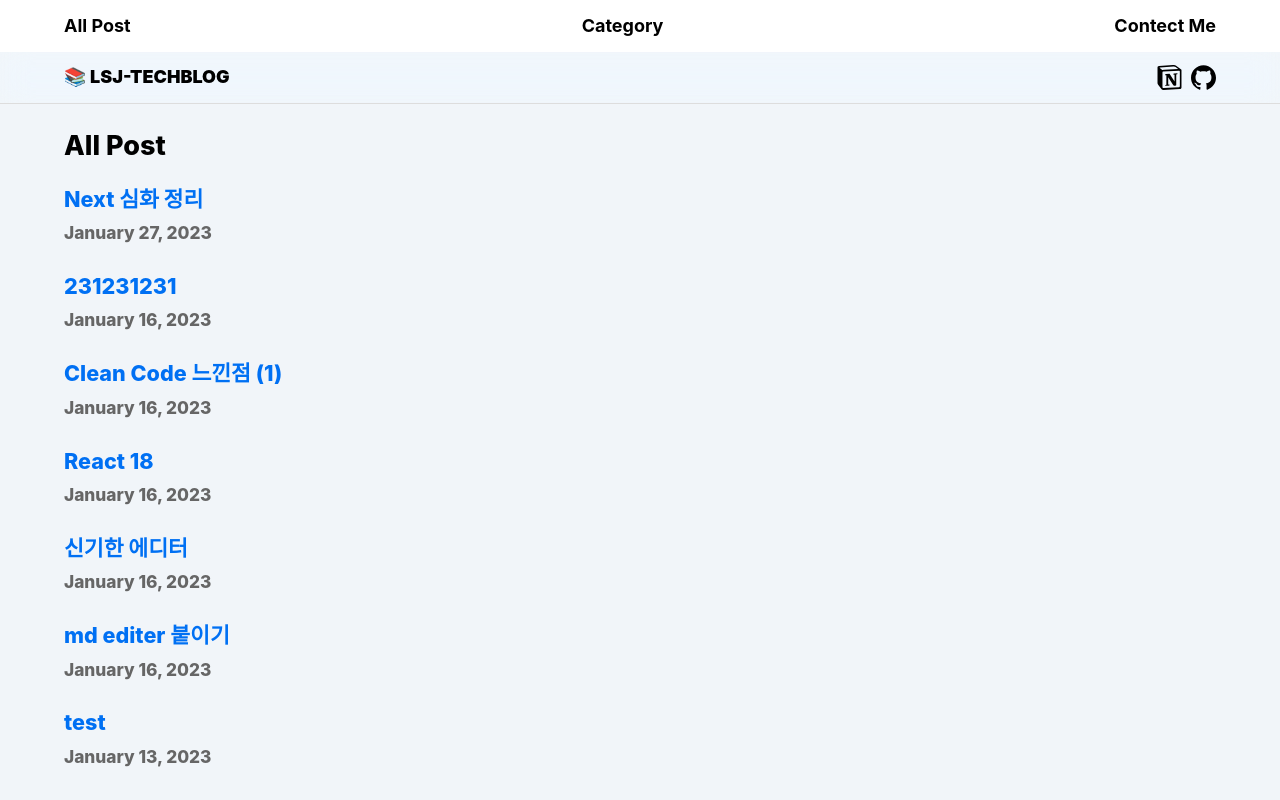
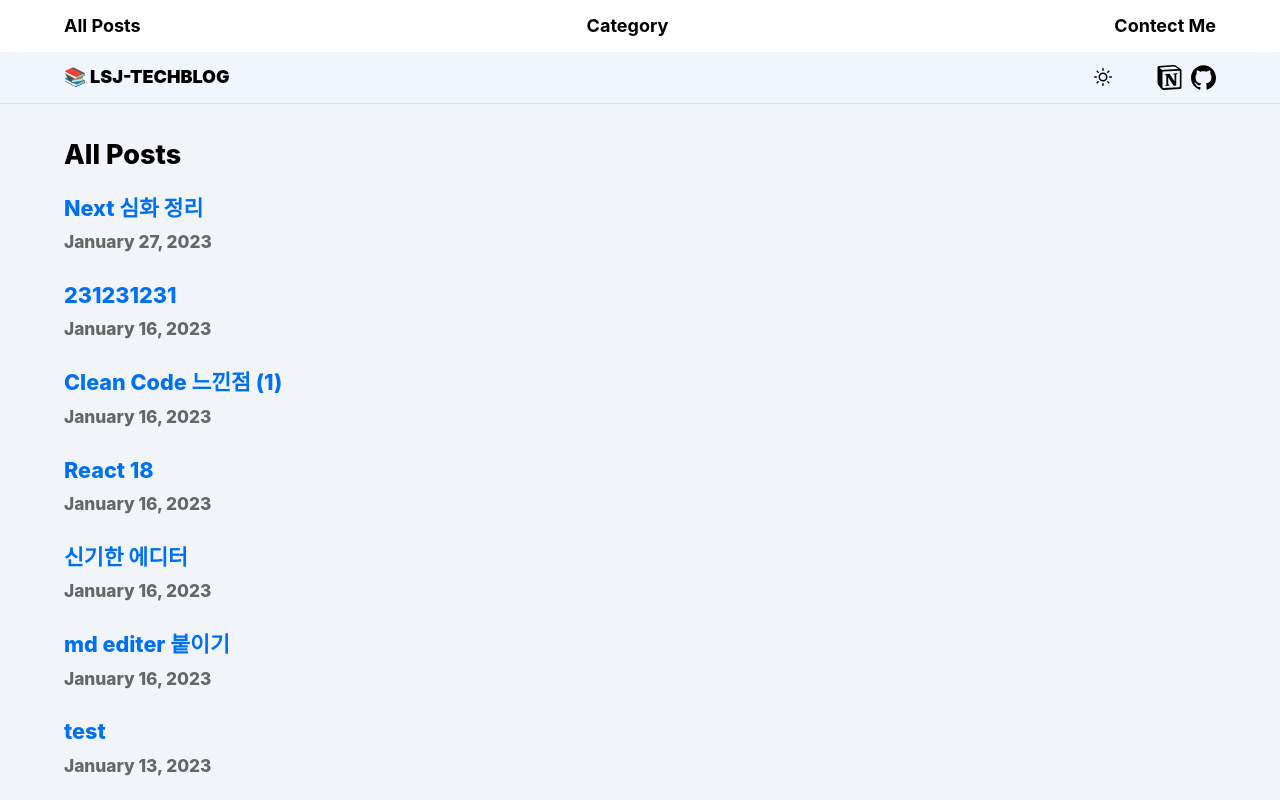
Before and after one commit to LeeSeungjae00/lsj-tech-blog, a Next.js app: page / in a window 1280 px wide. Shown: the top 800 px of the page. Built offline with nearby package versions, Linux system fonts and the light colour scheme.

Commit message:
:lipstick: Update the UI
dark 모드 적용

```diff
--- a/components/Header.js
+++ b/components/Header.js
@@ -1,8 +1,15 @@
 import React, { useCallback, useEffect, useState } from 'react'
 import styled from '@emotion/styled'
 import { SiGithub, SiNotion } from 'react-icons/si'
+import { FiSun, FiMoon } from 'react-icons/fi'
 
-export default function Header({ theme }) {
+export default function Header() {
+  const [theme, setTheme] = useState('light')
+  const [isSticky, setIsSticky] = useState(false)
+
+  useEffect(() => {
+    localStorage.getItem('theme') === 'dark' ? setTheme('dark') : setTheme('light')
+  }, [])
 
   useEffect(() => {
     window.addEventListener('scroll', onScroll, { passive: true })
@@ -12,7 +19,17 @@ export default function Header({ theme }) {
     }
   }, [])
 
-  const [isSticky, setIsSticky] = useState(false)
+  useEffect(() => {
+    if (theme === 'dark') {
+      document.querySelector('body').classList.add('dark')
+    } else {
+      document.querySelector('body').classList.remove('dark')
+    }
+
+    return () => {
+    }
+  }, [theme])
+
   const onScroll = useCallback((event) => {
     const { scrollY } = window
     if (scrollY < 52) {
@@ -22,24 +39,39 @@ export default function Header({ theme }) {
     }
   })
 
+  const handleClick = () => {
+    const theme = localStorage.getItem('theme')
+    if (theme === 'dark') {
+      localStorage.setItem('theme', 'light')
+      setTheme('light')
+    } else {
+      localStorage.setItem('theme', 'dark')
+      setTheme('dark')
+    }
+  }
+
 
   return (
     <>
-      <BasicHeader>
+      <BasicHeader theme={theme}>
         <div className="flex justify-between w-full max-w-5xl">
-          <a href="#" className="font-bold text-black">All Post</a>
-          <a href="#" className="font-bold text-black">Category</a>
-          <a href="#" className="font-bold text-black">Contect Me</a>
+          <a href="#" className="font-bold text-black dark:text-slate-50">All Posts</a>
+          <a href="#" className="font-bold text-black dark:text-slate-50">Category</a>
+          <a href="#" className="font-bold text-black dark:text-slate-50">Contect Me</a>
         </div>
       </BasicHeader>
       <StickyHeader isSticky={isSticky}>
         <div className="w-full flex items-center  max-w-5xl">
-          <a href="#" className="mr-auto font-black text-black">📚 LSJ-TECHBLOG</a>
+
+          <a href="#" className="mr-auto font-black text-black dark:text-slate-50">📚 LSJ-TECHBLOG</a>
+          <button className='mr-10'>
+            {theme !== 'dark' ? <FiSun onClick={handleClick}></FiSun> : <FiMoon onClick={handleClick}></FiMoon>}
+          </button>
           <a className='mr-2' href="https://pebble-schooner-b3c.notion.site/d4bd5c8bf33947858bf69051400c62c3">
-            <SiNotion size={'25px'} color='black'></SiNotion>
+            <SiNotion size={'25px'} color={theme !== 'dark' ? 'black' : "#fff"}></SiNotion>
           </a>
           <a href="https://github.com/LeeSeungjae00">
-            <SiGithub size={'25px'} color='black'></SiGithub>
+            <SiGithub size={'25px'} color={theme !== 'dark' ? 'black' : "#fff"}></SiGithub>
           </a>
         </div>
       </StickyHeader>
@@ -55,7 +87,7 @@ const BlackA = styled.a`
 `
 
 const BasicHeader = styled.nav`
-position : absolute;
+  position : absolute;
   top : 0;
   padding: 0 1rem;
   height: 52px;
@@ -64,7 +96,7 @@ position : absolute;
   display : flex;
   align-items : center;
   justify-content : center;
-  background-color : white;
+  background-color : ${props => props.theme === 'dark' ? `#272727` : `#fff`};
 `
 
 const StickyHeader = styled.nav`
--- a/components/layout.js
+++ b/components/layout.js
@@ -14,7 +14,7 @@ export default function Layout({ children, home }) {
     <div className='bg-slate-100 dark:bg-black dark:text-gray-50 min-h-screen'>
       <div className={styles.container}>
         <Header></Header>
-        <main className='max-w-5xl w-full m-auto pt-12'>{children}</main>
+        <main className='max-w-5xl w-full m-auto pt-14'>{children}</main>
         {!home && (
           <>
             <Utterances />
--- a/pages/index.js
+++ b/pages/index.js
@@ -12,7 +12,7 @@ export default function Home({ allPostsData }) {
         <title>{siteTitle}</title>
       </Head>
       <section className={`${utilStyles.headingMd} ${utilStyles.padding1px}`}>
-        <h2 className={utilStyles.headingLg}>All Post</h2>
+        <h2 className={utilStyles.headingLg}>All Posts</h2>
         <ul className={utilStyles.list}>
           {allPostsData.map(({ id, date, title }) => (
             <li className={utilStyles.listItem} key={id}>
```
